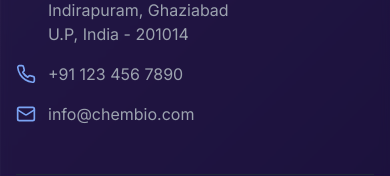
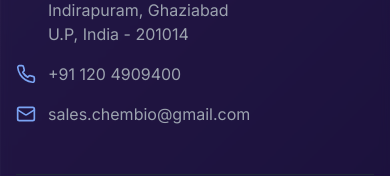
Before and after one commit to gauravitis/chembio-v4, a Next.js app: page / in a window 390 px wide. Shown: the part 9945-10121 px from the top of the page. Built offline with nearby package versions, Linux system fonts and the light colour scheme; no server answers.

Commit message:
Fix phone number link syntax in footer

```diff
--- a/src/components/ui/footer.tsx
+++ b/src/components/ui/footer.tsx
@@ -124,14 +124,14 @@ export function Footer() {
               </div>
               <div className="flex items-center gap-3">
                 <Phone className="w-5 h-5 text-[#7BA4F4]" />
-                <a href="tel:+911234567890" className="text-gray-400 hover:text-white transition-colors">
-                  +91 123 456 7890
+                <a href="tel:+91-120-4909400" className="text-gray-400 hover:text-white transition-colors">
+                  +91 120 4909400
                 </a>
               </div>
               <div className="flex items-center gap-3">
                 <Mail className="w-5 h-5 text-[#7BA4F4]" />
-                <a href="mailto:info@chembio.com" className="text-gray-400 hover:text-white transition-colors">
-                  info@chembio.com
+                <a href="mailto:sales.chembio@gmail.com" className="text-gray-400 hover:text-white transition-colors">
+                  sales.chembio@gmail.com
                 </a>
               </div>
             </div>
```
